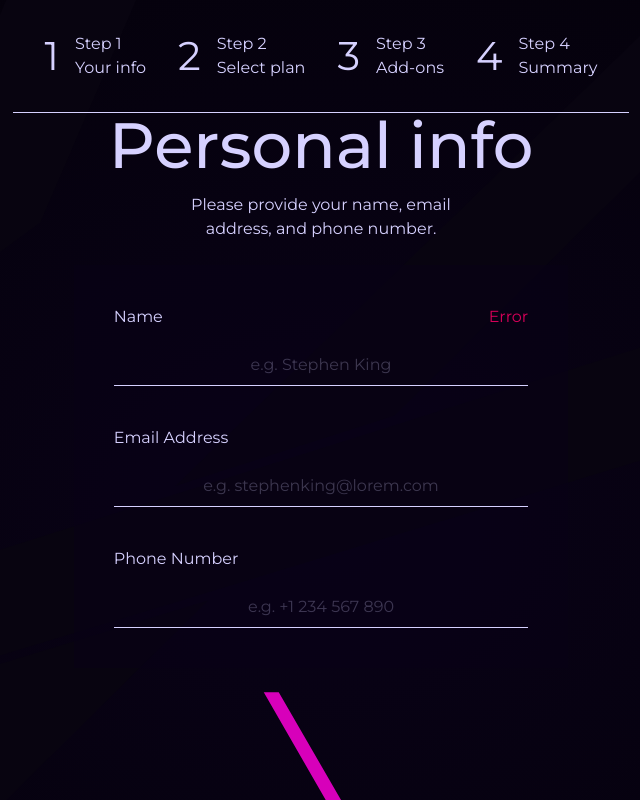
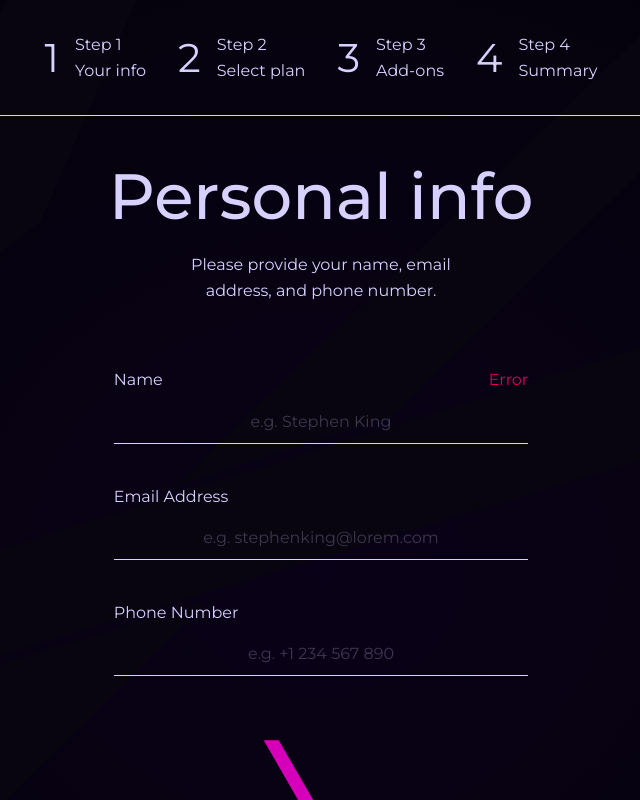
Before and after one commit to c0dehamster/multi-step-form-redesign, a SvelteKit app: page / in a window 1280 px wide. Shown: the top 800 px of the page, without its empty margins (319-959 px from the left). Built offline with nearby package versions, Linux system fonts and the light colour scheme.

Commit message:
Fix the active color issue

```diff
--- a/src/routes/+layout.svelte
+++ b/src/routes/+layout.svelte
@@ -37,6 +37,7 @@
 
 	.navigation {
 		grid-area: navigation;
+		width: 100%;
 	}
 
 	.card {
--- a/src/routes/+page.svelte
+++ b/src/routes/+page.svelte
@@ -48,6 +48,8 @@
 
 <style>
 	.page {
+		padding-block: 3rem;
+
 		display: grid;
 		justify-items: center;
 		gap: 1.5rem;
@@ -58,8 +60,6 @@
 		padding: 2.5rem;
 		display: grid;
 		gap: 2.5rem;
-
-		background-color: var(--color-background-card);
 	}
 
 	.input-wrapper {
@@ -69,9 +69,14 @@
 		grid-template-areas:
 			"label error"
 			"input input";
-		gap: 1rem;
+		gap: 0.5rem;
 
 		--_color: var(--color-text-main);
+	}
+
+	.input-wrapper:has(.input:hover),
+	.input-wrapper:has(.input:focus) {
+		--_color: var(--color-active);
 	}
 
 	.label {
--- a/src/routes/style.css
+++ b/src/routes/style.css
@@ -26,7 +26,7 @@ html:focus-within {
 body {
 	min-height: 100vh;
 	text-rendering: optimizeSpeed;
-	line-height: 1.5;
+	line-height: 1.6;
 }
 
 /* A elements that don't have a class get default styles */
@@ -127,7 +127,7 @@ select {
 
 	--font-size-heading-responsive: clamp(
 		var(--font-size-700),
-		11vw,
+		9vw,
 		var(--font-size-900)
 	);
 
@@ -137,9 +137,6 @@ select {
 
 body {
 	font-family: "Montserrat", sans-serif; /* My favorite font */
-}
-
-.app--light {
 }
 
 h1,
@@ -186,7 +183,7 @@ a {
 .page__header {
 	display: grid;
 	justify-items: center;
-	gap: 1rem;
+	gap: 1.5rem;
 
 	text-align: center;
 }
```
